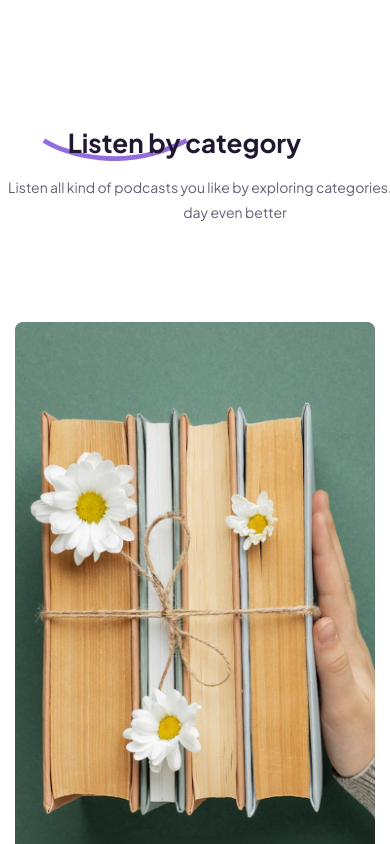
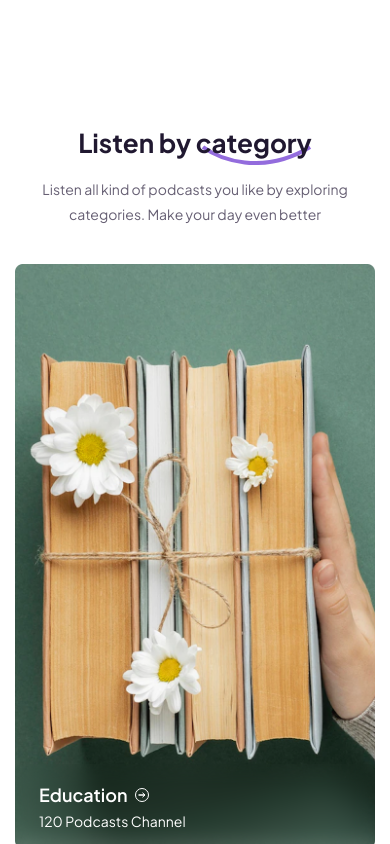
Before and after one commit to myne0523/html-css-07, a website: page index.html in a window 390 px wide. Shown: the part 1520-2364 px from the top of the page. Drawn offline with Linux system fonts and the light colour scheme.

Commit message:
finish feature gallery mobile

```diff
--- a/index.html
+++ b/index.html
@@ -200,19 +200,22 @@
                 <section class="feature__gallery">
                     <div class="content">
                         <div class="row">
-                            <div class="col-lg-4 offset-lg-4">
+                            <div class="col-lg-4 offset-lg-4 col-12">
                                 <div class="feature__heading-wrap">
-                                    <div class="feature__heading">Listen by category</div>
+                                    <h2 class="feature__heading">Listen by category</h2>
                                     <div class="feature__heading-decor">
-                                        <svg xmlns="http://www.w3.org/2000/svg" width="200" height="23" viewBox="0 0 241 38" fill="none">
+                                        <svg class="show-on-desktop" xmlns="http://www.w3.org/2000/svg" width="200" height="23" viewBox="0 0 241 38" fill="none">
                                             <path d="M3 4C38.2576 26.6387 134.818 58.3329 239 4" stroke="#936CDD" stroke-width="8"/>
+                                        </svg>
+                                        <svg class="show-on-mobile" xmlns="http://www.w3.org/2000/svg" width="111" height="20" viewBox="0 0 111 20" fill="none">
+                                            <path d="M2 2C17.9854 14.074 61.765 30.9775 109 2" stroke="#936CDD" stroke-width="4"/>
                                         </svg>
                                     </div>
                                 </div>
                             </div>
                         </div>
                         <div class="row">
-                            <div class="offset-lg-4">
+                            <div class="offset-lg-4 col-12">
                                 <p class="feature__desc">Listen all kind of podcasts you like by exploring categories. Make your day even better</p>
                             </div>
                         </div>
@@ -220,7 +223,7 @@
 
                     <div class="gallery__list">
                         <div class="row">
-                            <div class="col-lg-4">
+                            <div class="col-lg-4 col-12">
                                     <!-- Education block -->
                                     <div class="education__card">
                                         <img src="./assets/img/feature-gallery-lg.png" alt="" class="education__card-thumb">
@@ -237,9 +240,9 @@
                                         </a>
                                     </div>
                             </div>
-                            <div class="col-lg-8">
+                            <div class="col-lg-8 col-12">
                                     <div class="row">
-                                        <div class="col-lg-8">
+                                        <div class="col-lg-8 col-12">
                                             <!-- Healthcare -->
                                             <div class="healthcare__card">
                                                 <img src="./assets/img/feature-gallery-md-1.png" alt="" class="healthcare__card-thumb">
@@ -256,7 +259,7 @@
                                                 </a>
                                             </div>
                                         </div>
-                                        <div class="col-lg-4">
+                                        <div class="col-lg-4 col-10 offset-1">
                                             <!-- Music -->
                                             <div class="music__card">
                                                 <img src="./assets/img/feature-gallery-sm-1.png" alt="" class="music__card-thumb">
@@ -276,7 +279,7 @@
                                     </div>
 
                                     <div class="row">
-                                            <div class="col-4">
+                                            <div class="col-4 col-10 offset-1">
                                                 <!-- Fashion -->
                                                  <div class="fashion__card">
                                                     <img src="./assets/img/feature-gallery-sm-2.png" alt="" class="fashion__card-thumb">
@@ -293,7 +296,7 @@
                                                     </a>
                                                 </div>
                                             </div>
-                                            <div class="col-8">
+                                            <div class="col-8 col-12">
                                                 <!-- Comedy -->
                                                 <div class="comedy__card">
                                                     <img src="./assets/img/feature-gallery-md-2.png" alt="" class="comedy__card-thumb">
--- a/scss/pages/_home.scss
+++ b/scss/pages/_home.scss
@@ -414,14 +414,18 @@
         }
     }
 
+    &__intro{
+        .feature__heading-decor{
+            @include mixins.respond(md){
+                left: 0;
+            }
+        }
+    }
+
     &__heading-decor{
         position: absolute;
         right: 61px;
         bottom: 0;
-
-        @include mixins.respond(md){
-            left: 0;
-        }
     }
 
     &__heading{
@@ -565,26 +569,57 @@
 
         .content{
 
+            .feature__heading-wrap{
+                @include mixins.respond(md){
+                    width: 234px;
+                    padding-bottom: 6px;
+                    margin: 0 auto 12px auto;
+                }
+            }
+
             .feature__heading{
                 text-align: center;
             }
 
             .feature__heading-decor{
-                right: 42px;
+                left: 0;
+
+                @include mixins.respond(md){
+                    left: unset;
+                    right: 0;
+                }
             }
 
             .feature__desc{
                 width: 470px;
                 text-align: center;
+
+                @include mixins.respond(md){
+                    width: 339px;
+                    margin: 0 auto 0 auto;
+                }
             }
         }
 
         .gallery__list{
             margin-top: 70px;
+            @include mixins.respond(md){
+                margin-top: 38px;
+            }
 
             .col-lg-8{
 
                 .row{
+                    margin-bottom: 30px;
+
+                    @include mixins.respond(md){
+                        margin-bottom: unset;
+                    }
+                }
+            }
+
+            .col-12, .col-10{
+                @include mixins.respond(md){
                     margin-bottom: 30px;
                 }
             }
@@ -592,6 +627,10 @@
             .education__card{
                 position: relative;
                 min-height: 600px;
+
+                @include mixins.respond(md){
+                    min-height: 550px;
+                }
 
                 &-thumb{
                     width: 100%;
@@ -837,6 +876,9 @@
             margin-top: 55px;
 
             @include mixins.flex(center);
+            @include mixins.respond(md){
+                margin-top: 8px;
+            }
         }
     }
 
```
Also changed, not shown: assets/css/main.css, 1 other file.
